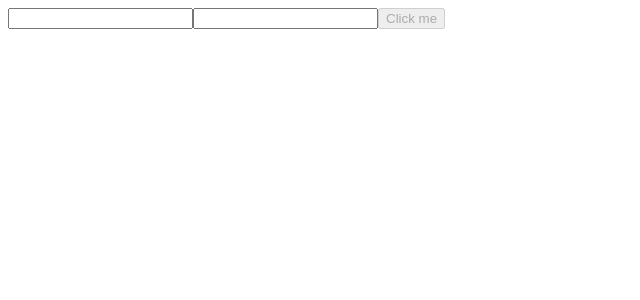
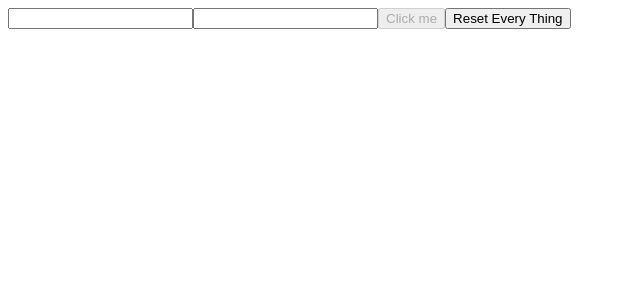
Before and after one commit to Alessandro-Ambra-dev/esercizi-React, a React (Create React App) app in the folder my-app/: page / in a window 1280 px wide. Shown: the top 300 px of the page, without its empty margins (0-640 px from the left). Built offline with nearby package versions, Linux system fonts and the light colour scheme.

Commit message:
feature: exercise 20 of React Done

```diff
--- a/my-app/src/Login.jsx
+++ b/my-app/src/Login.jsx
@@ -9,6 +9,12 @@ export class Login extends React.Component {
   handleInputs = (event) => {
     this.setState({
       [event.target.name]: event.target.value,
+    });
+  };
+  handleResetForm = () => {
+    this.setState({
+      username: "",
+      password: "",
     });
   };
 
@@ -35,7 +41,13 @@ export class Login extends React.Component {
               : false
           }
           onClick={this.props.onLogin}
-        > Click me</button>
+        >
+          {" "}
+          Click me
+        </button>
+        <button type="button" onClick={this.handleResetForm}>
+          Reset Every Thing
+        </button>
       </div>
     );
   }
```
Also changed, not shown: my-app/src/consegna.md (+1 -0 lines).
